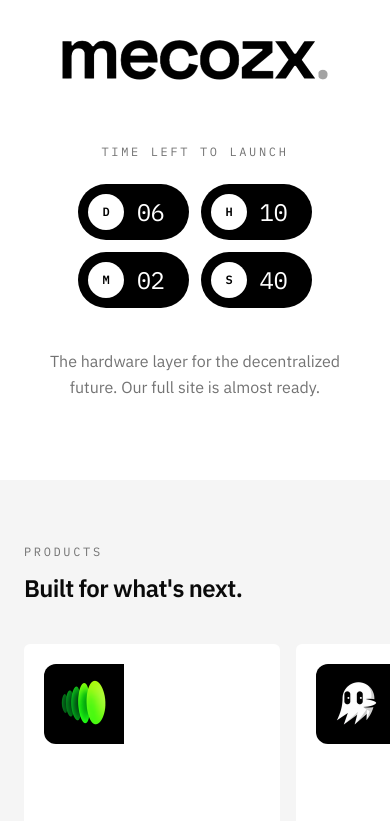
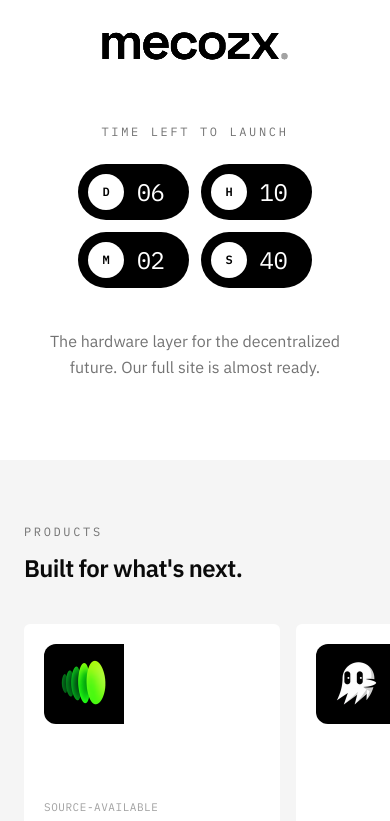
Before and after one commit to realmasrur/mecozx_count, a Next.js app: page / in a window 390 px wide. Shown: the top 821 px of the page. Built offline with nearby package versions, Linux system fonts and the light colour scheme.

Commit message:
Add files via upload

```diff
--- a/app/globals.css
+++ b/app/globals.css
@@ -35,10 +35,18 @@
 /* ------------------------------------------------------------------ */
 
 :root {
-  --logo-h: 2.5rem; /* h-10 */
-  --header-pt: 2.5rem; /* pt-10 */
-  --intro-scale: 1.5;
+  --logo-h: 1.75rem; /* h-7 on mobile */
+  --header-pt: 2rem; /* pt-8 on mobile */
+  --intro-scale: 1.6;
   --reveal-start: 2.3s; /* content appears after the logo settles */
+}
+
+@media (min-width: 640px) {
+  :root {
+    --logo-h: 2.5rem; /* sm:h-10 */
+    --header-pt: 2.5rem; /* sm:pt-10 */
+    --intro-scale: 1.5;
+  }
 }
 
 /* Logo: fade in at screen centre -> hold -> glide to top centre. */
--- a/app/page.tsx
+++ b/app/page.tsx
@@ -10,15 +10,15 @@ export default function Home() {
       <h1 className="sr-only">Mecozx — launching soon</h1>
 
       {/* Logo: centre fade-in, then glides to the top (see .logo-intro) */}
-      <header className="flex justify-center pt-10">
-        <div className="logo-intro h-10">
+      <header className="flex justify-center pt-8 sm:pt-10">
+        <div className="logo-intro h-7 sm:h-10">
           <Image
             src="/mecozx-logo.png"
             alt="Mecozx"
             width={531}
             height={80}
             priority
-            className="h-10 w-auto select-none"
+            className="h-7 w-auto select-none sm:h-10"
           />
         </div>
       </header>
```
